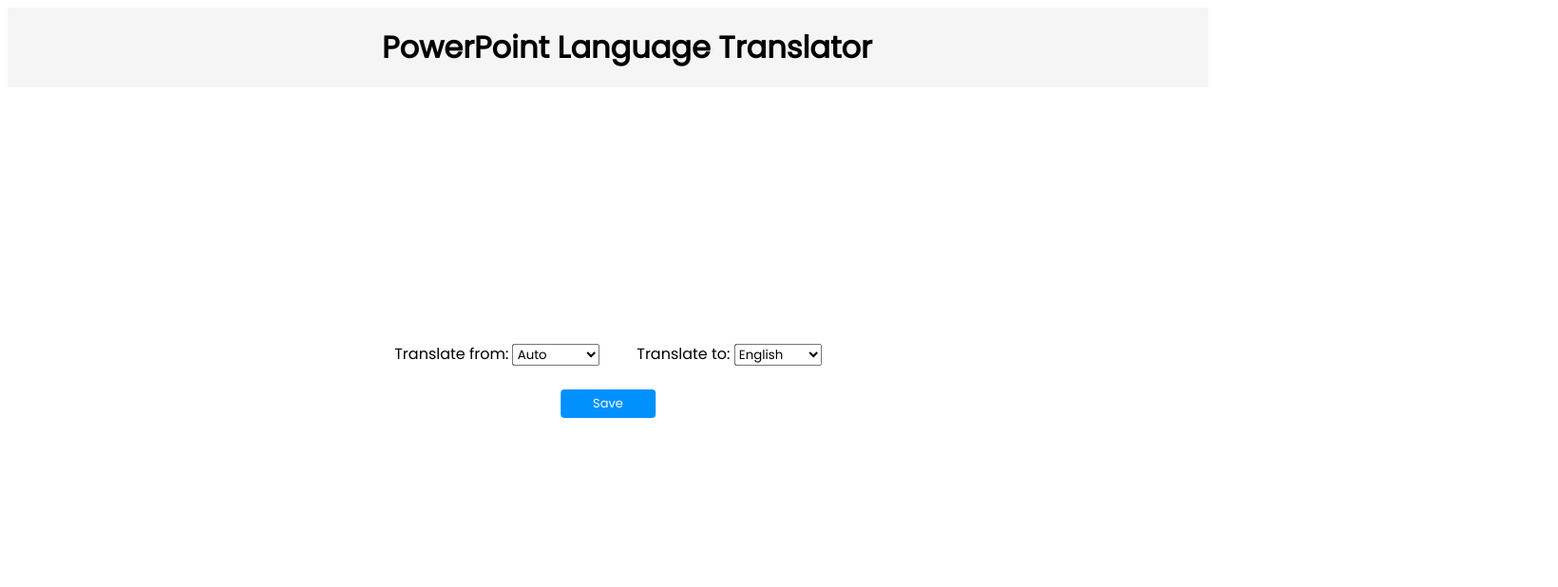
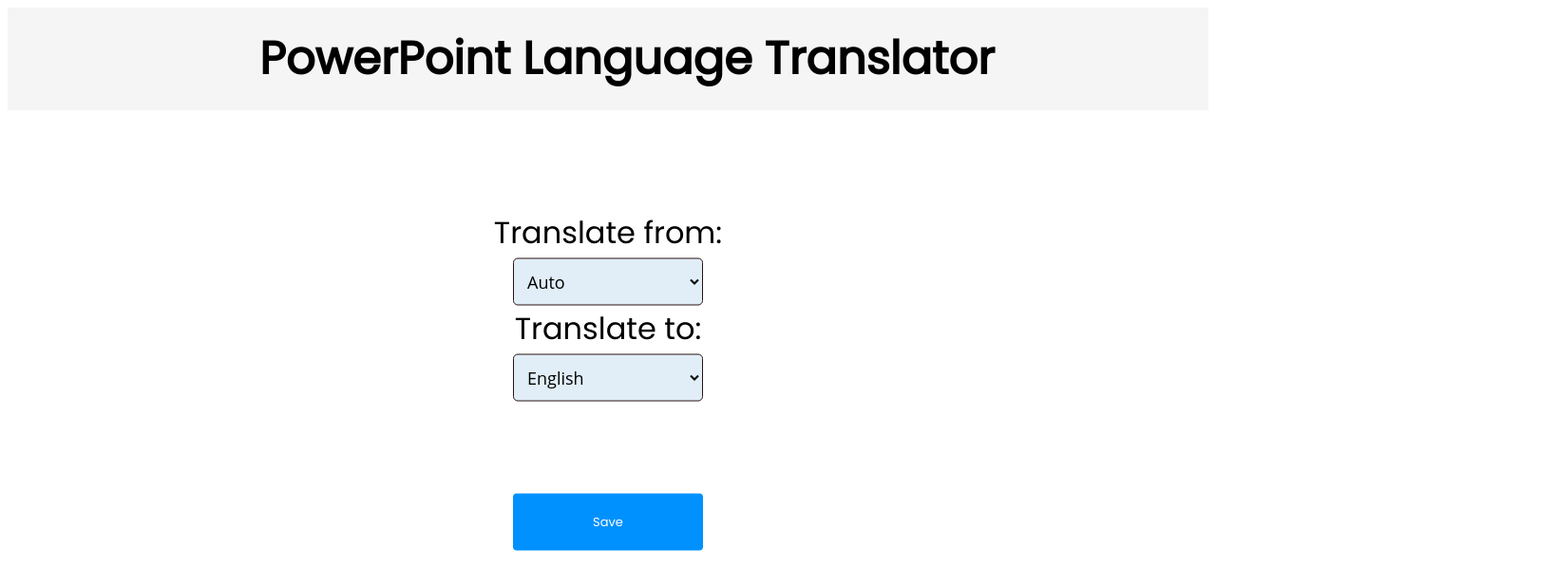
Before and after one commit to DW-Han/pp-translation, a browser extension: page back-end/templates/setting.html in a window 1280 px wide. Shown: the whole page at 95% size, 1640 px wide, since content can reach past the window. Drawn offline with Linux system fonts and the light colour scheme.

Commit message:
comntgntg

```diff
--- a/back-end/templates/setting.html
+++ b/back-end/templates/setting.html
@@ -12,13 +12,28 @@
   <header>
     <nav>
       <ul>
-<font size ="+3"><b>PowerPoint Language Translator</b></font>
+<font size ="+5"><b>PowerPoint Language Translator</b></font>
       </ul>
     </nav>
   </header>  </header>
   <style>
+body {
+    animation: fadeInAnimation ease 3s;
+    animation-iteration-count: 1;
+    animation-fill-mode: forwards;
+}
+
+@keyframes fadeInAnimation {
+    0% {
+        opacity: 0;
+    }
+    100% {
+        opacity: 1;
+     }
+}
 html {
-  font-family: "Poppins"
+  font-family: "Poppins";
+  font-size: xx-large;
 }
 
 
@@ -44,8 +59,8 @@
   background-color:#0091ff;
   border: none;
   padding: 0px;
-  width: 100px;
-  height: 30px;
+  width: 200px;
+  height: 60px;
   transition: all 0.5s;
 }
 
@@ -88,8 +103,36 @@
   -ms-transform: translate(-50%, -50%);
   transform: translate(-50%, -50%);
 }
+select{
+    width: 10%;
+    height: 50px;
+    border: 1px solid #ccc;
+    border-radius: 5px;
+    padding-left: 5px;
+    padding: 10px;
+    font-size: 18px;
+    font-family: 'Open Sans', sans-serif;
+    color: rgb(0, 0, 0);
+    background-color: rgb(225, 238, 248);
+    background-image: none;
+    border: 1px solid rgb(41, 18, 18);
+}
+select>option{
+    font-size: 18px;
+    font-family: 'Open Sans', sans-serif;
+    color: #555;
+    background-color: rgb(247, 247, 247);
+    background-image: none;
+    font-size: 18px;
+    height: 50px;
+    padding: 15px;
+    border: 1px solid rgb(41, 18, 18);
+}
+
+
 
 </style>
+
 </header>
 <br>
 
@@ -99,7 +142,8 @@
       <center>
           <form>
               <label for="from-language">Translate from:</label>
-              <select id="from-language">
+              <div class="fromLanguageBox" style = "width:2000px;">
+                <select>
                   <option value="en">Auto</option>
                   <option value="en">English</option>
                   <option value="fr">French</option>
@@ -109,9 +153,11 @@
                   <option value="de">German</option>
                   <option value="lt">Lithuanian</option>
                 </select>
-              <span class="tab"></span>
+              </div>
+
               <label for="to-language">Translate to:</label>
-              <select id="to-language">
+              <div class="toLanguageBox" style = "width:2000px;">
+                <select>
                   <option value="en">English</option>
                   <option value="fr">French</option>
                   <option value="es">Spanish</option>
@@ -120,6 +166,7 @@
                   <option value="de">German</option>
                   <option value="lt">Lithuanian</option>
                 </select>
+              </div>
               <br>
               <br>
               <div class="sub-main">
@@ -130,6 +177,7 @@
       </center>
     </div>
   </div>
+
 </body>
 
 </html>
```
Lines whose indentation alone changed are shown as unchanged.
